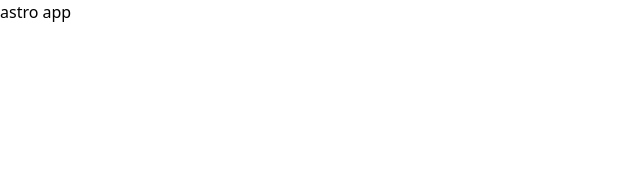
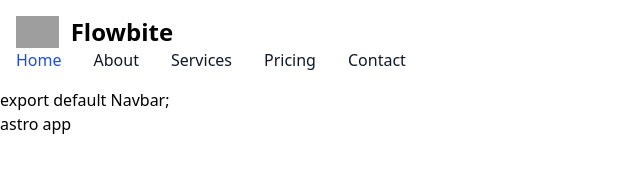
Before and after one commit to omarIsau/Cetas-eccomer, an Astro site: page / in a window 1280 px wide. Shown: the whole page, without its empty margins (0-640 px from the left). Built offline with nearby package versions, Linux system fonts and the light colour scheme; Astro itself is replaced by a stand-in of ours; grey boxes are pictures that could not be loaded.

Commit message:
creado el navbar falta la animacion del toch

```diff
--- /dev/null
+++ b/src/components/Navbar/NavToch.tsx
@@ -0,0 +1,81 @@
+import { useState } from "preact/hooks";
+
+const NavToch = () => {
+  const [navbar, setnavbar] = useState(false);
+  const navToch = !navbar ? "hidden " : ""
+  const handleNavbar = () => {
+    setnavbar(!navbar);
+  };
+  return (
+    <>
+      <button
+        data-collapse-toggle="navbar-default"
+        type="button"
+        class="inline-flex items-center p-2 w-10 h-10 justify-center text-sm text-gray-500 rounded-lg md:hidden hover:bg-gray-100 focus:outline-none focus:ring-2 focus:ring-gray-200 dark:text-gray-400 dark:hover:bg-gray-700 dark:focus:ring-gray-600"
+        aria-controls="navbar-default"
+        aria-expanded="false"
+        onClick={handleNavbar}
+      >
+        <span class="sr-only">Open main menu</span>
+        <svg class="w-5 h-5" aria-hidden="true" fill="none" viewBox="0 0 17 14">
+          <path
+            stroke="currentColor"
+            stroke-linecap="round"
+            stroke-linejoin="round"
+            stroke-width="2"
+            d="M1 1h15M1 7h15M1 13h15"
+          />
+        </svg>
+      </button>
+      <div
+        class={`${navToch}w-full md:block md:w-auto" id="navbar-default`}
+      >
+        <ul class="font-medium flex flex-col p-4 md:p-0 mt-4 border border-gray-100 rounded-lg bg-gray-50 md:flex-row md:space-x-8 rtl:space-x-reverse md:mt-0 md:border-0 md:bg-white dark:bg-gray-800 md:dark:bg-gray-900 dark:border-gray-700">
+          <li>
+            <a
+              href="#"
+              class="block py-2 px-3 text-white bg-blue-700 rounded md:bg-transparent md:text-blue-700 md:p-0 dark:text-white md:dark:text-blue-500"
+              aria-current="page"
+            >
+              Home
+            </a>
+          </li>
+          <li>
+            <a
+              href="#"
+              class="block py-2 px-3 text-gray-900 rounded hover:bg-gray-100 md:hover:bg-transparent md:border-0 md:hover:text-blue-700 md:p-0 dark:text-white md:dark:hover:text-blue-500 dark:hover:bg-gray-700 dark:hover:text-white md:dark:hover:bg-transparent"
+            >
+              About
+            </a>
+          </li>
+          <li>
+            <a
+              href="#"
+              class="block py-2 px-3 text-gray-900 rounded hover:bg-gray-100 md:hover:bg-transparent md:border-0 md:hover:text-blue-700 md:p-0 dark:text-white md:dark:hover:text-blue-500 dark:hover:bg-gray-700 dark:hover:text-white md:dark:hover:bg-transparent"
+            >
+              Services
+            </a>
+          </li>
+          <li>
+            <a
+              href="#"
+              class="block py-2 px-3 text-gray-900 rounded hover:bg-gray-100 md:hover:bg-transparent md:border-0 md:hover:text-blue-700 md:p-0 dark:text-white md:dark:hover:text-blue-500 dark:hover:bg-gray-700 dark:hover:text-white md:dark:hover:bg-transparent"
+            >
+              Pricing
+            </a>
+          </li>
+          <li>
+            <a
+              href="#"
+              class="block py-2 px-3 text-gray-900 rounded hover:bg-gray-100 md:hover:bg-transparent md:border-0 md:hover:text-blue-700 md:p-0 dark:text-white md:dark:hover:text-blue-500 dark:hover:bg-gray-700 dark:hover:text-white md:dark:hover:bg-transparent"
+            >
+              Contact
+            </a>
+          </li>
+        </ul>
+      </div>
+    </>
+  );
+};
+
+export default NavToch;
--- /dev/null
+++ b/src/components/Navbar/Navbar.astro
@@ -0,0 +1,27 @@
+---
+import NavToch from "./NavToch.tsx"
+---
+<nav class="bg-white border-gray-200 dark:bg-gray-900">
+  <div
+    class="max-w-screen-xl flex flex-wrap items-center justify-between mx-auto p-4"
+  >
+    <a
+      href="https://flowbite.com/"
+      class="flex items-center space-x-3 rtl:space-x-reverse"
+    >
+      <img
+        src="https://flowbite.com/docs/images/logo.svg"
+        class="h-8"
+        alt="Flowbite Logo"
+      />
+      <span
+        class="self-center text-2xl font-semibold whitespace-nowrap dark:text-white"
+      >
+        Flowbite
+      </span>
+    </a>
+    <NavToch client:idle/>
+  </div>
+</nav>
+
+export default Navbar;
--- a/src/layouts/Layout.astro
+++ b/src/layouts/Layout.astro
@@ -1,4 +1,5 @@
 ---
+import Navbar from "@/components/Navbar/Navbar.astro";
 interface Props {
   title: string;
 }
@@ -7,7 +8,7 @@
 ---
 
 <!doctype html>
-<html lang="en">
+<html lang="es">
   <head>
     <meta charset="UTF-8" />
     <meta name="description" content="Astro description" />
@@ -17,12 +18,26 @@
     <title>{title}</title>
   </head>
   <body>
+    <header>
+      <Navbar />
+    </header>
     <slot />
   </body>
 </html>
 <style is:global>
   html {
-		font-family: system-ui, -apple-system, BlinkMacSystemFont, 'Segoe UI', Roboto, Oxygen, Ubuntu, Cantarell, 'Open Sans', 'Helvetica Neue', sans-serif;
+    font-family:
+      system-ui,
+      -apple-system,
+      BlinkMacSystemFont,
+      "Segoe UI",
+      Roboto,
+      Oxygen,
+      Ubuntu,
+      Cantarell,
+      "Open Sans",
+      "Helvetica Neue",
+      sans-serif;
     color-scheme: light dark;
   }
 </style>
```
Also changed, not shown: tsconfig.json (+6 -1 lines), src/components/Navbar/NavToch.css (added). Lines whose indentation alone changed are shown as unchanged.
